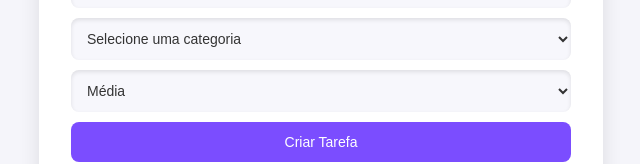
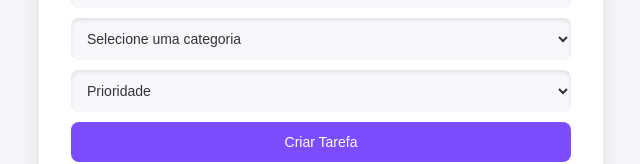
Before and after one commit to MarcosJunji/TaskSphere, a React (Vite) app: page / in a window 1280 px wide. Shown: the part 989-1153 px from the top of the page, without its empty margins (319-959 px from the left). Built offline with nearby package versions, Linux system fonts and the light colour scheme.

Commit message:
Fixing priority field

```diff
--- a/src/components/TodoForm.jsx
+++ b/src/components/TodoForm.jsx
@@ -3,7 +3,7 @@ import { useState } from 'react';
 export const TodoForm = ({ addTodo }) => {
     const [value, setValue] = useState ("");
     const [category, setCategory] = useState ("");
-    const [priority, setPriority] = useState("Média");
+    const [priority, setPriority] = useState("");
 
     const handleSubmit = (e) => {
         e.preventDefault();
```
